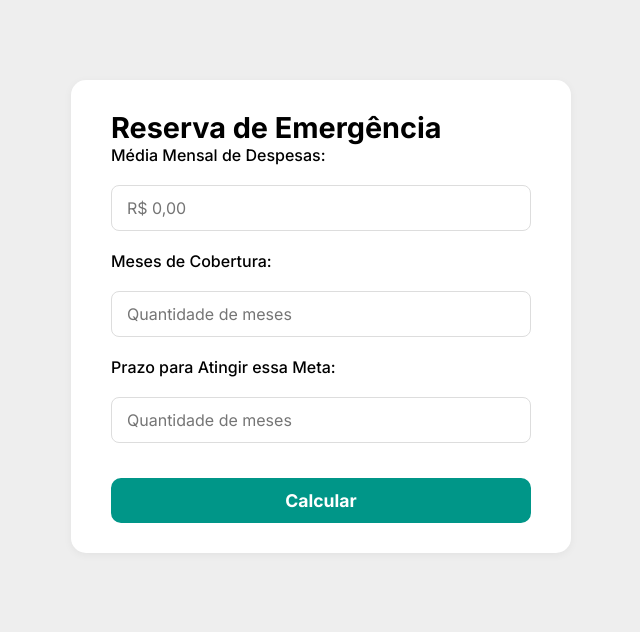
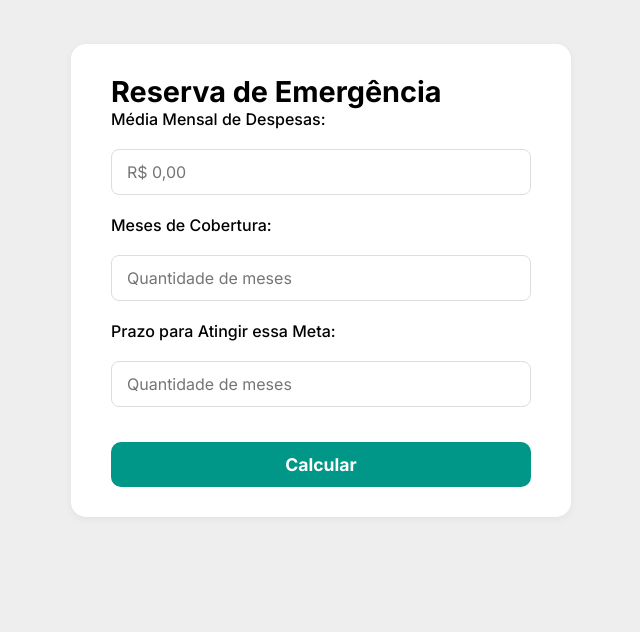
Before and after one commit to gkawanami09/Solidez-Capital, a Flask app: page /emergencia in a window 1280 px wide. Shown: the part 84-716 px from the top of the page, without its empty margins (319-959 px from the left). Run offline with Flask 3, Linux system fonts and the light colour scheme; the visitor is signed in with stand-in values (Sample User, id 1).

Commit message:
Update emergencia

```diff
--- a/main.py
+++ b/main.py
@@ -551,6 +551,8 @@ def emergencia():
 
     return render_template('emergencia.html', resultado=resultado)
 
+
+
 # Iniciar servidor
 if __name__ == '__main__':
     app.run(debug=True)
--- a/static/style.css
+++ b/static/style.css
@@ -698,18 +698,18 @@ main {
 }
 
 /* emergencia */
-/* Container principal */
+
 .emergencia-container {
     display: flex;
     justify-content: center;
-  gap: 40px;
-  padding: 10vh 5%;
-  background-color: var(--cor-fundo);
-  flex-wrap: wrap;
+    align-items: center;
+    min-height: 70vh;
+    padding: 20px;
 }
 
-/* Caixa do formulário */
-.emergencia-form-box {
+/* Caixa do formulário e resultado */
+.emergencia-form-box,
+.emergencia-resultado-box {
     background-color: var(--cor-branco);
     padding: 30px 40px;
     border-radius: 15px;
@@ -717,7 +717,6 @@ main {
     width: 100%;
     max-width: 500px;
 }
-
 /* Caixa do resultado */
 .emergencia-resultado-box {
   background-color: var(--cor-branco);
@@ -832,3 +831,9 @@ main {
     width: 90%;
   }
 }
+
+.buttons a.login {
+    display: block;
+    text-align: center;
+    text-decoration: none;
+}
--- a/templates/emergencia.html
+++ b/templates/emergencia.html
@@ -21,7 +21,7 @@
     </header>
 
 <main class="emergencia-container">
-    {% if request.method == 'GET' %}
+    {% if not resultado %}
     <section class="emergencia-form-box">
         <h1 class="destaque">Reserva de Emergência</h1>
         <form method="POST" action="{{ url_for('emergencia') }}">
@@ -39,8 +39,7 @@
             </div>
         </form>
     </section>
-  {% endif %}
-  {% if resultado %}
+    {% else %}
     <section class="emergencia-resultado-box">
         <div class="resultado-pro">
             <img src="/static/img/sacodinheiro.png" alt="Ícone de resultado">
@@ -63,6 +62,9 @@
                     <span class="valor">{{ resultado.prazo }} meses</span>
                 </div>
             </div>
+            <div class="buttons" style="margin-top: 30px;">
+                <a href="{{ url_for('emergencia') }}" class="login">Voltar</a>
+            </div>
         </div>
     </section>
     {% endif %}
```
Lines whose indentation alone changed are shown as unchanged.
